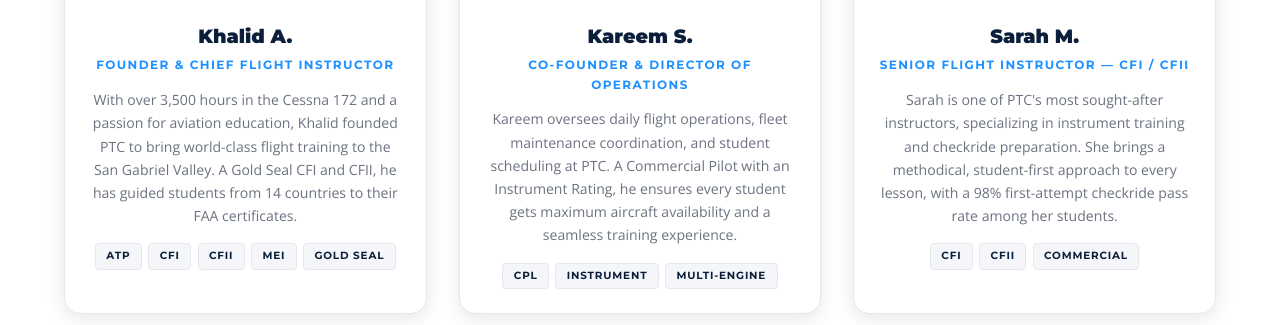
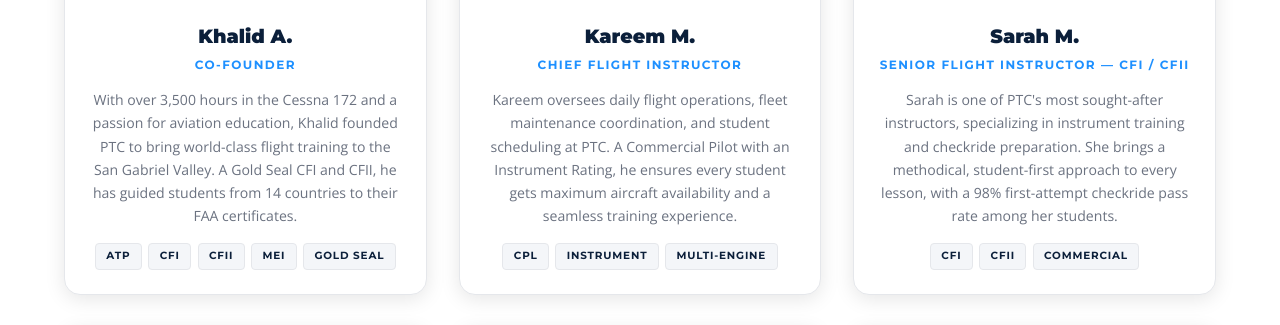
Before and after one commit to Skaopen1/ptc-website, a plain HTML site: page team.html in a window 1280 px wide. Shown: the part 732-1057 px from the top of the page. Drawn offline with nearby package versions, Linux system fonts and the light colour scheme.

Commit message:
fix: Kareem M. = Chief Flight Instructor, Khalid A. = Co-Founder

```diff
--- a/team.html
+++ b/team.html
@@ -161,7 +161,7 @@
           <div class="team-avatar-placeholder" style="background: linear-gradient(135deg, #0B1F3A, #1E3A6E);">👨‍✈️</div>
           <div class="team-body">
             <div class="team-name">Khalid A.</div>
-            <div class="team-title">Founder &amp; Chief Flight Instructor</div>
+            <div class="team-title">Co-Founder</div>
             <p class="team-bio">With over 3,500 hours in the Cessna 172 and a passion for aviation education, Khalid founded PTC to bring world-class flight training to the San Gabriel Valley. A Gold Seal CFI and CFII, he has guided students from 14 countries to their FAA certificates.</p>
             <div class="team-certs">
               <span class="cert-badge">ATP</span>
@@ -177,8 +177,8 @@
         <div class="team-card">
           <div class="team-avatar-placeholder" style="background: linear-gradient(135deg, #1E3A6E, #1E90FF);">✈️</div>
           <div class="team-body">
-            <div class="team-name">Kareem S.</div>
-            <div class="team-title">Co-Founder &amp; Director of Operations</div>
+            <div class="team-name">Kareem M.</div>
+            <div class="team-title">Chief Flight Instructor</div>
             <p class="team-bio">Kareem oversees daily flight operations, fleet maintenance coordination, and student scheduling at PTC. A Commercial Pilot with an Instrument Rating, he ensures every student gets maximum aircraft availability and a seamless training experience.</p>
             <div class="team-certs">
               <span class="cert-badge">CPL</span>
```
